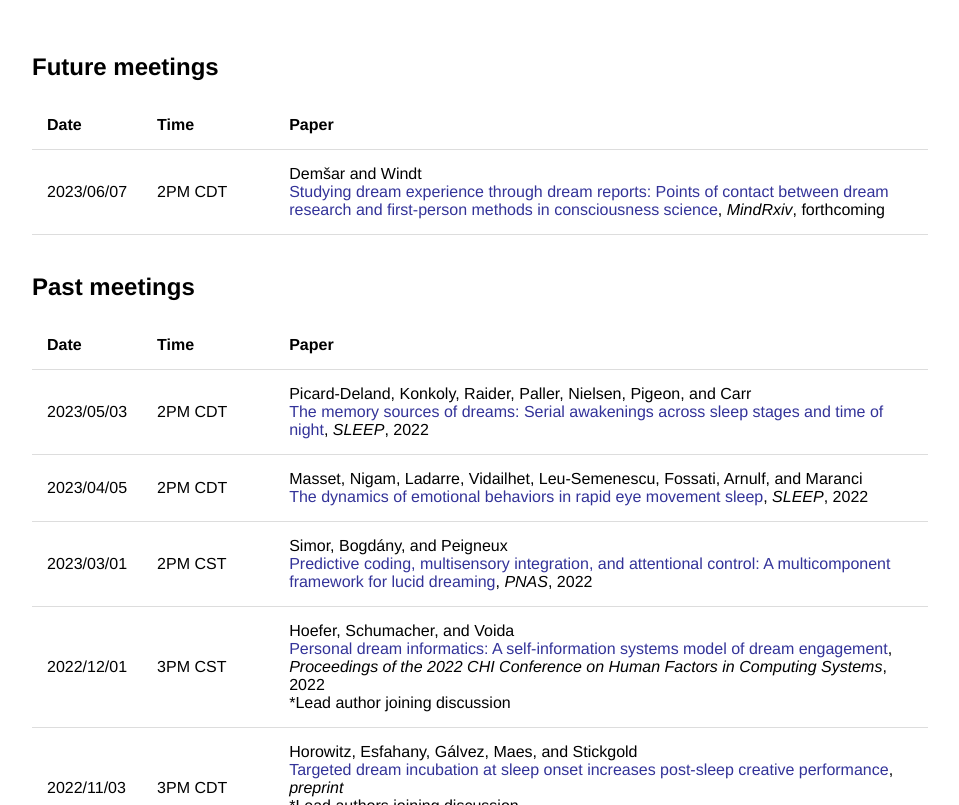
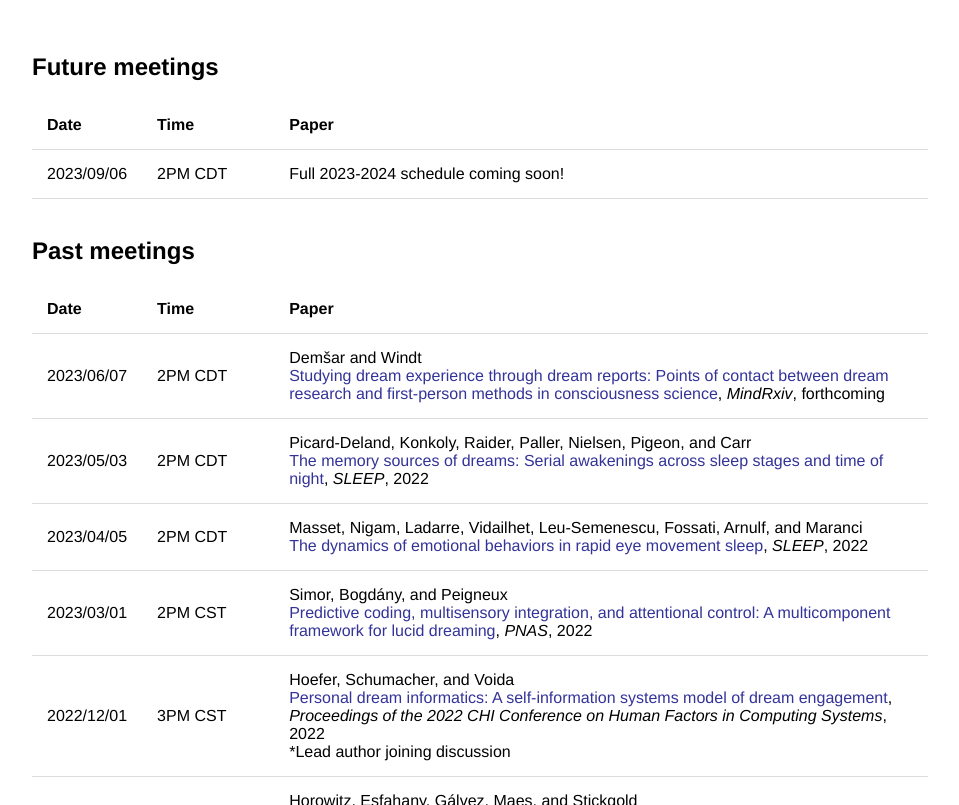
Before and after one commit to remrama/remrama.github.io, a Jekyll site: the page built from drrc/index.html, in a window 1280 px wide and 900 px high, scrolled down 521 px, cut to the strip 95-900 px from the top of the window. Shown: the whole strip, without its empty margins (160-1119 px from the left). Built offline with Jekyll 4.4.1, drawn with Linux system fonts in a browser that asks for light colours.

Commit message:
Update index.html

```diff
--- a/drrc/index.html
+++ b/drrc/index.html
@@ -37,9 +37,9 @@ title: DRRC
             <th>Paper</th>
         </tr>
         <tr>
-            <td>2023/06/07</td>
+            <td>2023/09/06</td>
             <td>2PM CDT</td>
-            <td>Demšar and Windt<br><a href="https://doi.org/10.31231/osf.io/gxcym">Studying dream experience through dream reports: Points of contact between dream research and first-person methods in consciousness science</a>, <i>MindRxiv</i>, forthcoming</td>
+            <td>Full 2023-2024 schedule coming soon!</td>
         </tr>
     </table>
 
@@ -56,6 +56,11 @@ title: DRRC
             <th>Date</th>
             <th>Time</th>
             <th>Paper</th>
+        </tr>
+        <tr>
+            <td>2023/06/07</td>
+            <td>2PM CDT</td>
+            <td>Demšar and Windt<br><a href="https://doi.org/10.31231/osf.io/gxcym">Studying dream experience through dream reports: Points of contact between dream research and first-person methods in consciousness science</a>, <i>MindRxiv</i>, forthcoming</td>
         </tr>
         <tr>
             <td>2023/05/03</td>
```
